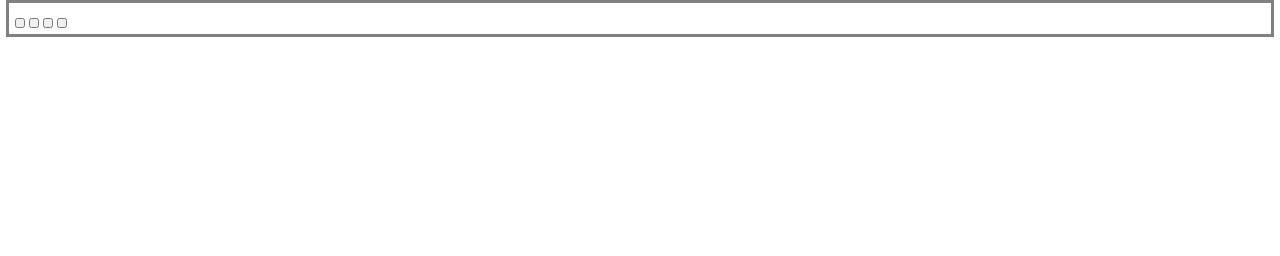
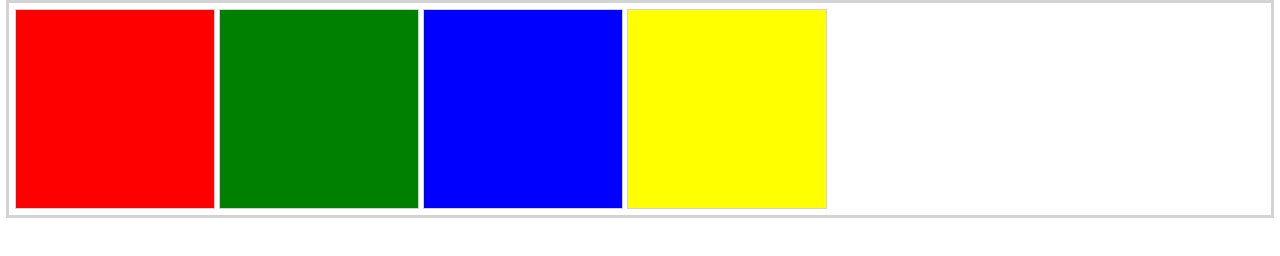
Before and after one commit to michaelbaker34/js-games, a plain HTML site: page index.html in a window 1280 px wide. Shown: the part 104-360 px from the top of the page. Drawn offline with nearby package versions, Linux system fonts and the light colour scheme.

Commit message:
add button style

```diff
--- a/index.html
+++ b/index.html
@@ -17,10 +17,10 @@
 
     <div id="game-container">
         <div class="buttons">
-            <button id="button-1"></button>
-            <button id="button-2"></button>
-            <button id="button-3"></button>
-            <button id="button-4"></button>
+            <button id="button-1" class="button"></button>
+            <button id="button-2" class="button"></button>
+            <button id="button-3" class="button"></button>
+            <button id="button-4" class="button"></button>
         </div>
     </div>
 
--- a/style.css
+++ b/style.css
@@ -4,5 +4,27 @@
 }
 
 #game-container {
-    border: 3px solid gray
+    border: 3px solid lightgray;
 }
+
+.button {
+    border: lightgray 1px solid;
+    height: 200px;
+    width: 200px;
+}
+
+#button-1 {
+    background-color: red;
+}
+
+#button-2 {
+    background-color: green;
+}
+
+#button-3 {
+    background-color: blue;
+}
+
+#button-4 {
+    background-color: yellow;
+}
```
